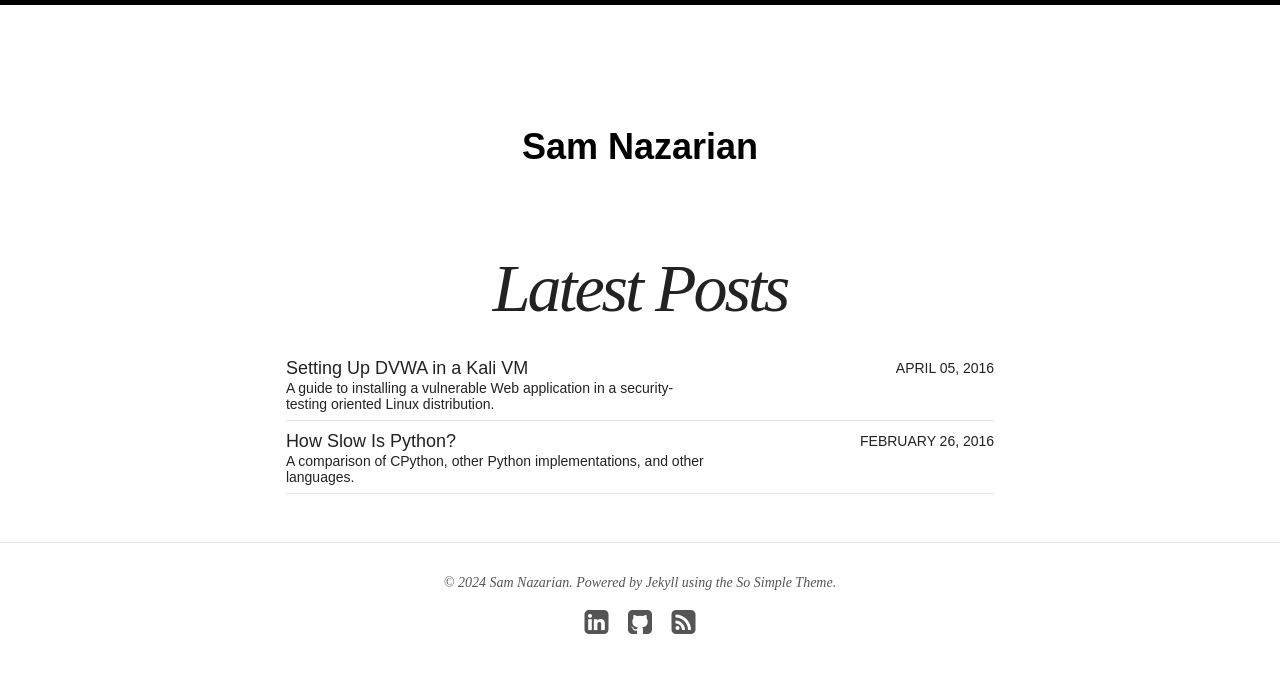
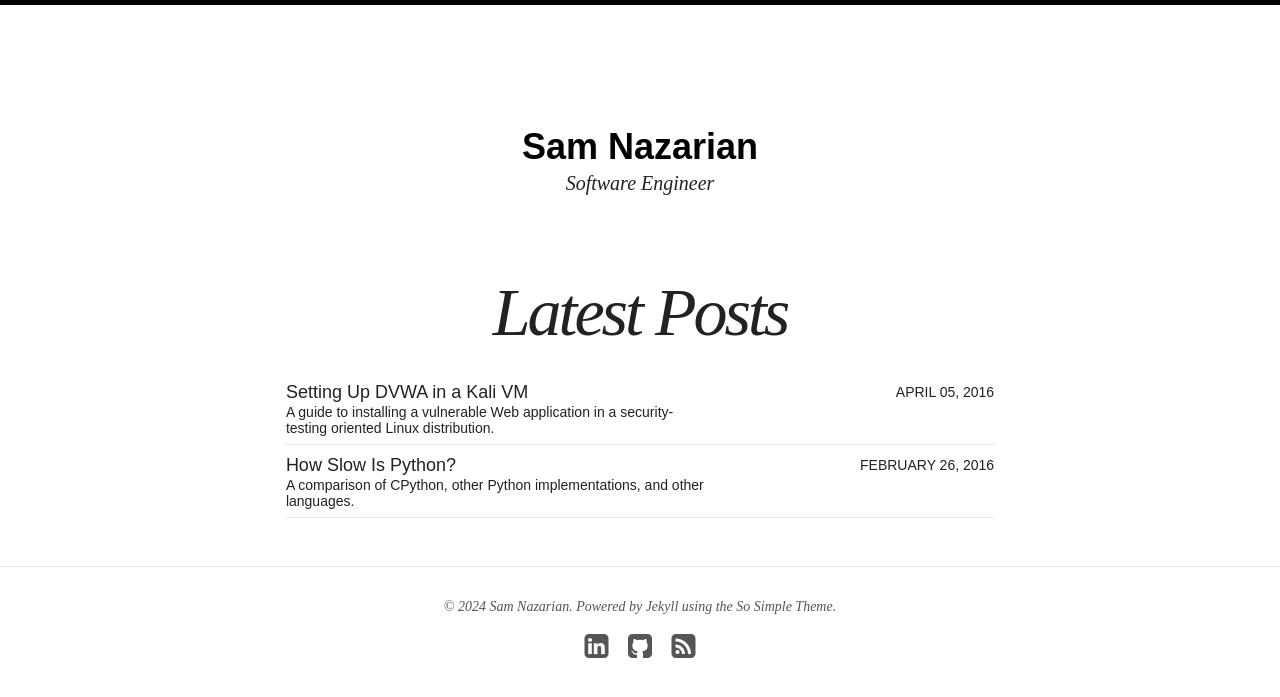
Before and after one commit to SamNazar/samnazar.github.io, a Jekyll site: the page built from index.html, in a window 1280 px wide. Shown: the top 697 px of the page. Built offline with Jekyll 4.4.1, drawn with Linux system fonts in a browser that asks for light colours; nearby versions of some CDN libraries.

Commit message:
Update theme

```diff
--- a/Gemfile
+++ b/Gemfile
@@ -1,3 +1,4 @@
 source "https://rubygems.org"
 
 gem 'github-pages', group: :jekyll_plugins
+gem "jekyll-remote-theme"
--- a/_config.yml
+++ b/_config.yml
@@ -2,12 +2,16 @@
 
 title: Sam Nazarian
 locale: en_US
-description:
+description: Software Engineer
 #logo: site-logo.png
 search: false
 url: https://www.snazar.com
 
 # Jekyll configuration
+
+plugins:
+  - jekyll-remote-theme
+remote_theme: "mmistakes/so-simple-theme@3.2.0"
 
 permalink:   /:categories/:title/
 markdown:    kramdown
```
Also changed, not shown: Gemfile.lock.
